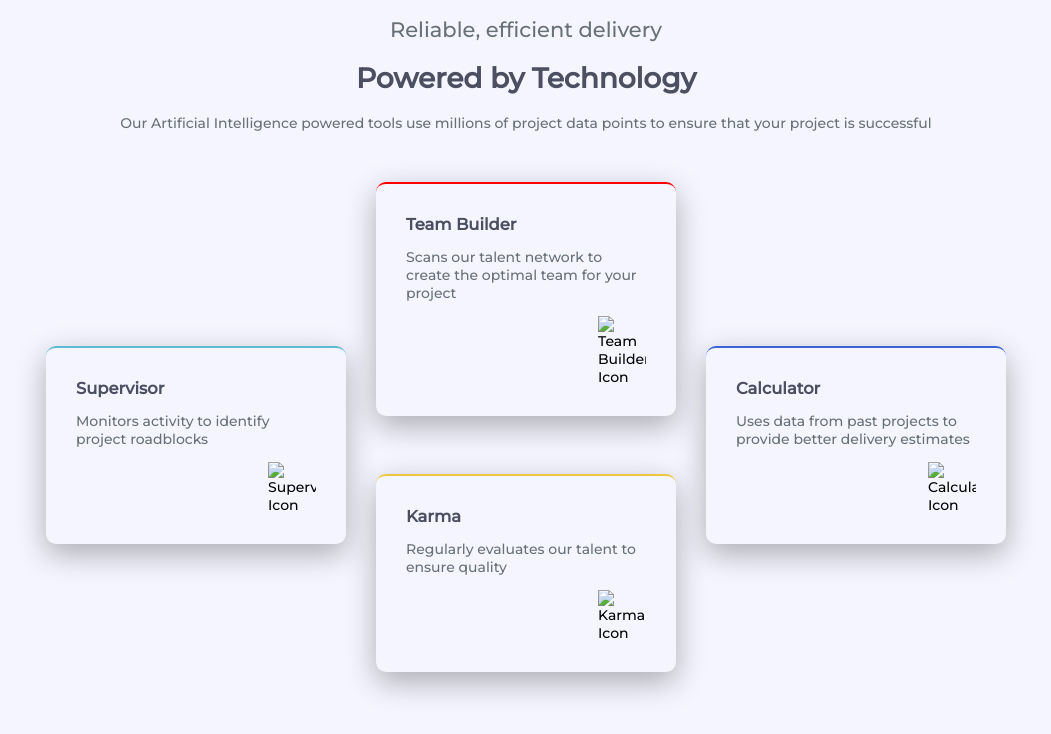
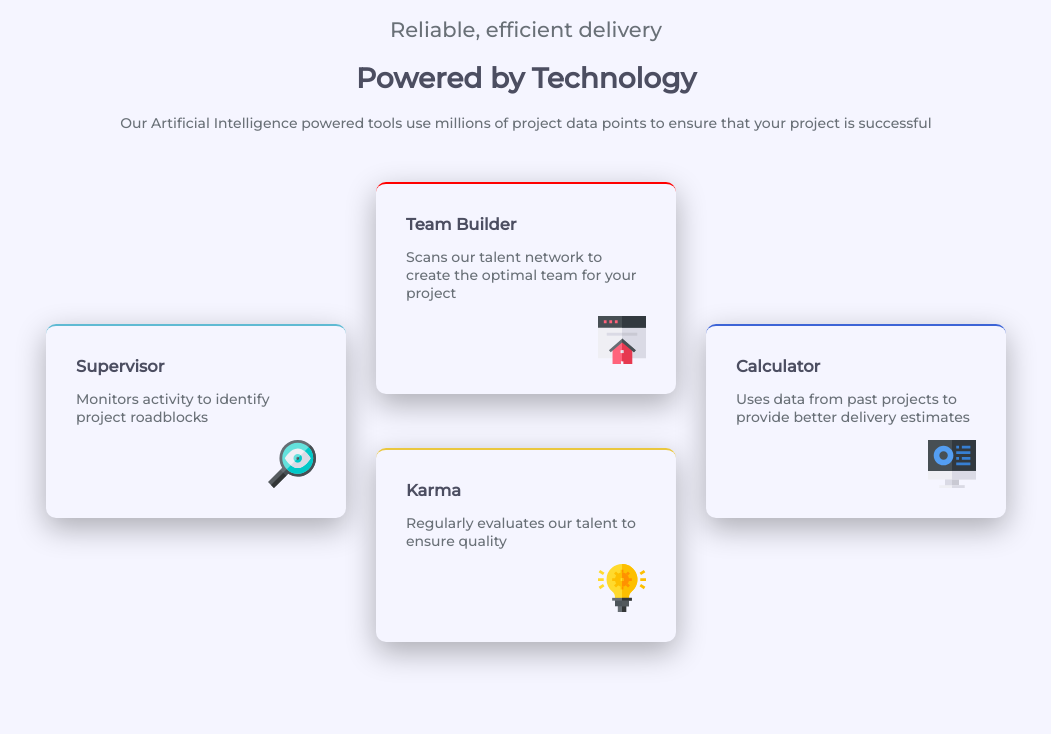
Before and after one commit to FelixRnd/Section-de-fonctionnalit-s---quatre-cartes---css-grid, a plain HTML site: page index.html in a window 1280 px wide. Shown: the whole page, without its empty margins (114-1165 px from the left). Drawn offline with Linux system fonts and the light colour scheme; the site is published under a folder, as on GitHub Pages, so addresses that start at the root find nothing.

Commit message:
Déplacement fichier icon

```diff
--- a/index.html
+++ b/index.html
@@ -21,25 +21,25 @@
     <div class="card b">
       <h3>Supervisor</h3>
       <p>Monitors activity to identify project roadblocks</p>
-      <img src="/icon-supervisor.svg" alt="Supervisor Icon">
+      <img src="icon-supervisor.svg" alt="Supervisor Icon">
     </div>
 
     <div class="card a">
       <h3>Team Builder</h3>
       <p>Scans our talent network to create the optimal team for your project</p>
-      <img src="/icon-team-builder.svg" alt="Team Builder Icon">
+      <img src="icon-team-builder.svg" alt="Team Builder Icon">
     </div>
 
     <div class="card d">
       <h3>Karma</h3>
       <p>Regularly evaluates our talent to ensure quality</p>
-      <img src="/icon-karma.svg" alt="Karma Icon">
+      <img src="icon-karma.svg" alt="Karma Icon">
     </div>
 
     <div class="card c">
       <h3>Calculator</h3>
       <p>Uses data from past projects to provide better delivery estimates</p>
-      <img src="/icon-calculator.svg" alt="Calculator Icon">
+      <img src="icon-calculator.svg" alt="Calculator Icon">
     </div>
   </section>
 </body>
```
